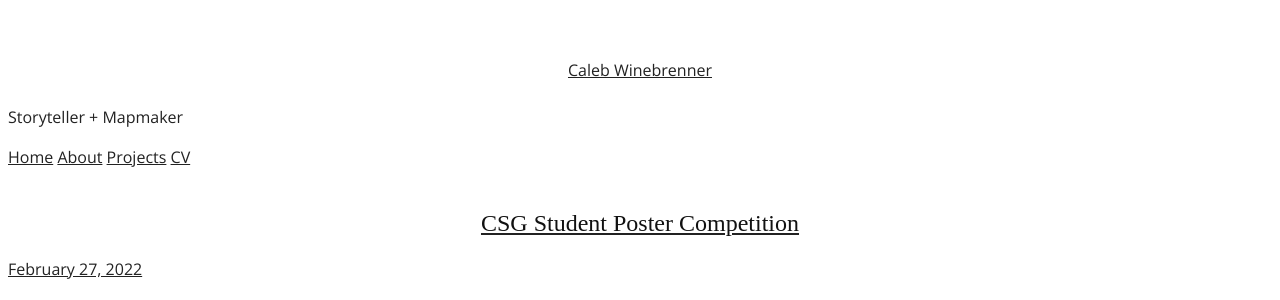
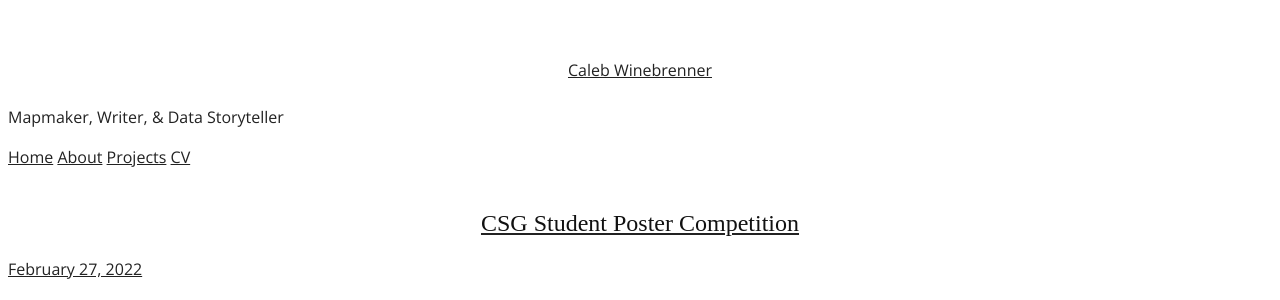
Before and after one commit to mappist/mappist.github.io, a Jekyll site: the page built from index.html, in a window 1280 px wide. Shown: the part 849-1149 px from the top of the page. Built offline with Jekyll 4.4.1, drawn with Linux system fonts in a browser that asks for light colours; some web fonts are replaced; the list of posts is cut into pages by our own code; some of the changed lines change nothing that is shown.

Commit message:
Update _config.yml
Adjusted site title

```diff
--- a/_config.yml
+++ b/_config.yml
@@ -9,7 +9,7 @@ name: Caleb Winebrenner
 author: Caleb Winebrenner
 
 # Short bio or description (displayed in the header)
-description: Storyteller + Mapmaker
+description: Mapmaker, Writer, & Data Storyteller
 
 # URL of your avatar or profile pic (you could use your GitHub profile pic)
 avatar: /images/enso.jpg
@@ -21,7 +21,7 @@ avatar: /images/enso.jpg
 # Includes an icon in the footer for each username you enter
 footer-links:
   dribbble:
-  email: winebren@usc.edu
+  email: via.poetica@proton.me
   facebook:
   flickr:
   github: mappist
@@ -29,7 +29,7 @@ footer-links:
   linkedin:
   pinterest:
   rss:
-  twitter: via_poetica
+  twitter:
   stackoverflow:
   youtube: # channel/<your_long_string> or user/<user-name>
   googleplus: # anything in your profile username that comes after plus.google.com/
```
